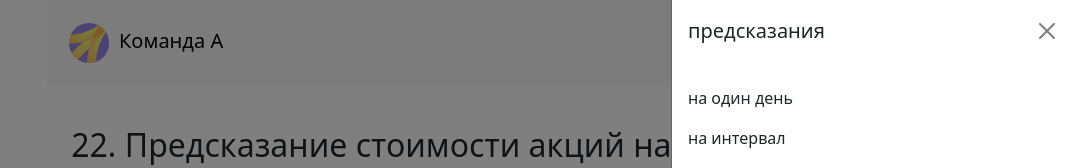
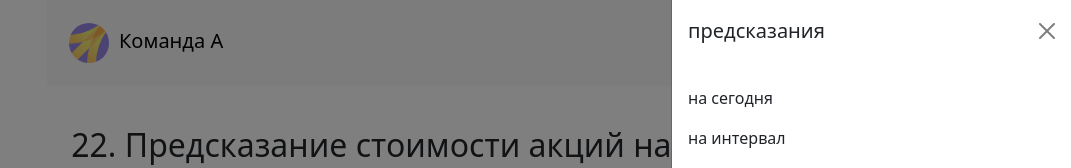
Before and after one commit to neirosetochka/MOEX-news-prediction, a React app in the folder frontend/: page / in a window 1280 px wide. Both pictures are taken after a click on the button 984 px from the left and 43 px from the top of the page. Shown: the top 168 px of the page, without its empty margins (209-1280 px from the left). Built offline with nearby package versions, Linux system fonts and the light colour scheme.

Commit message:
mini fix

```diff
--- a/frontend/src/components/NavBar.jsx
+++ b/frontend/src/components/NavBar.jsx
@@ -30,7 +30,7 @@ export default function NavBar() {
                                 </Offcanvas.Header>
                                 <Offcanvas.Body>
                                     <Nav className="justify-content-end flex-grow-1 pe-3">
-                                        <Nav.Link as={Link} to="/predict_day/">на один день</Nav.Link>
+                                        <Nav.Link as={Link} to="/predict_day/">на сегодня</Nav.Link>
                                         <Nav.Link as={Link} to="/predict_interval/">на интервал</Nav.Link>
                                     </Nav>
                                 </Offcanvas.Body>
```
